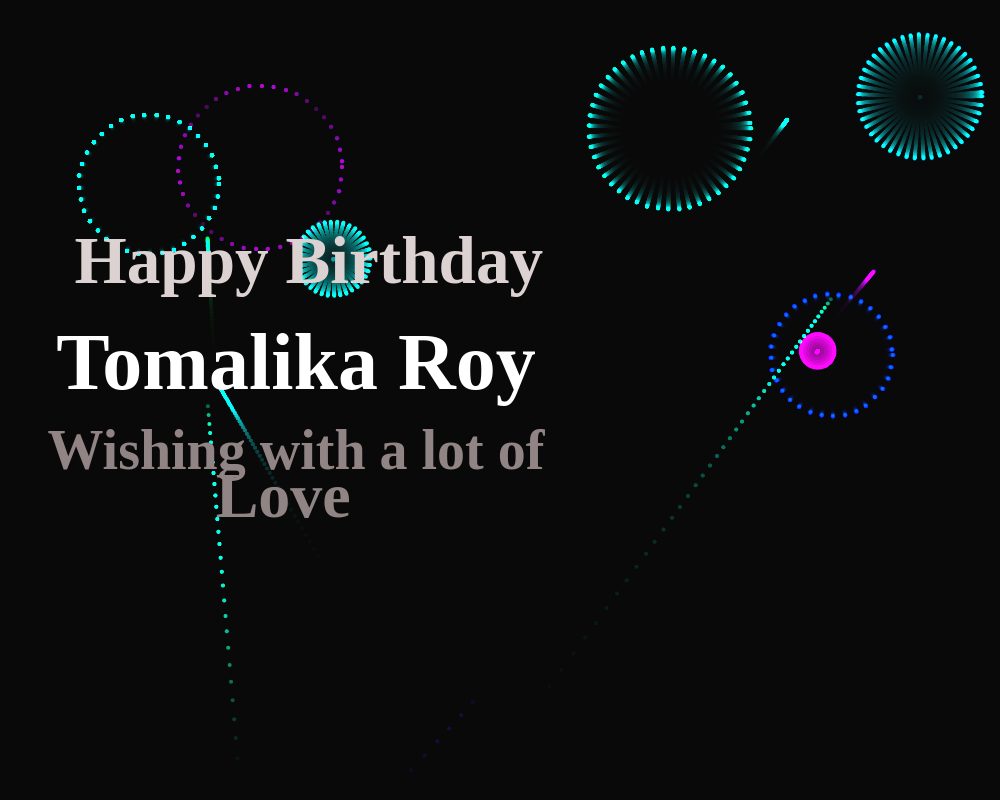
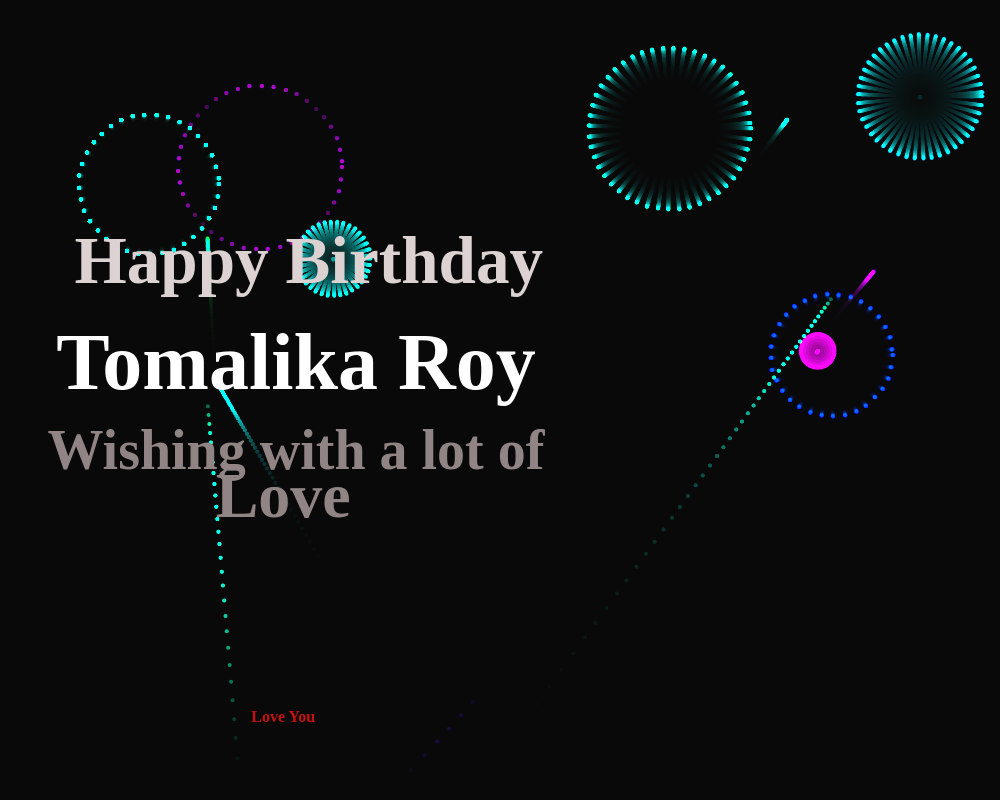
Before and after one commit to Saikat-S/HerBirthday, a plain HTML site: page index.html in a window 1280 px wide. Shown: the whole page, without its empty margins (280-1280 px from the left). Drawn offline with Linux system fonts and the light colour scheme.

Commit message:
love to her

```diff
--- a/index.html
+++ b/index.html
@@ -8,6 +8,7 @@
         <h2>Tomalika Roy</h2>
         <h4>Wishing with a lot of</h4>
         <h3>Love</h3>
+        <h6>Love You</h6>
         <canvas id="birthday"></canvas>
         <script src="script.js"> </script>
     </body>
--- a/style.css
+++ b/style.css
@@ -52,3 +52,15 @@ body {
     -webkit-user-select: none;
     user-select: none;
   }
+  h6 {
+    position: absolute;
+    top: 85%;
+    left: 44%;
+    transform: translate(-50%, -50%);
+    color: #c71010;
+    font-family: "Source Sans Pro";
+    font-size: 1em;
+    font-weight: 900;
+    -webkit-user-select: none;
+    user-select: none;
+  }
```
